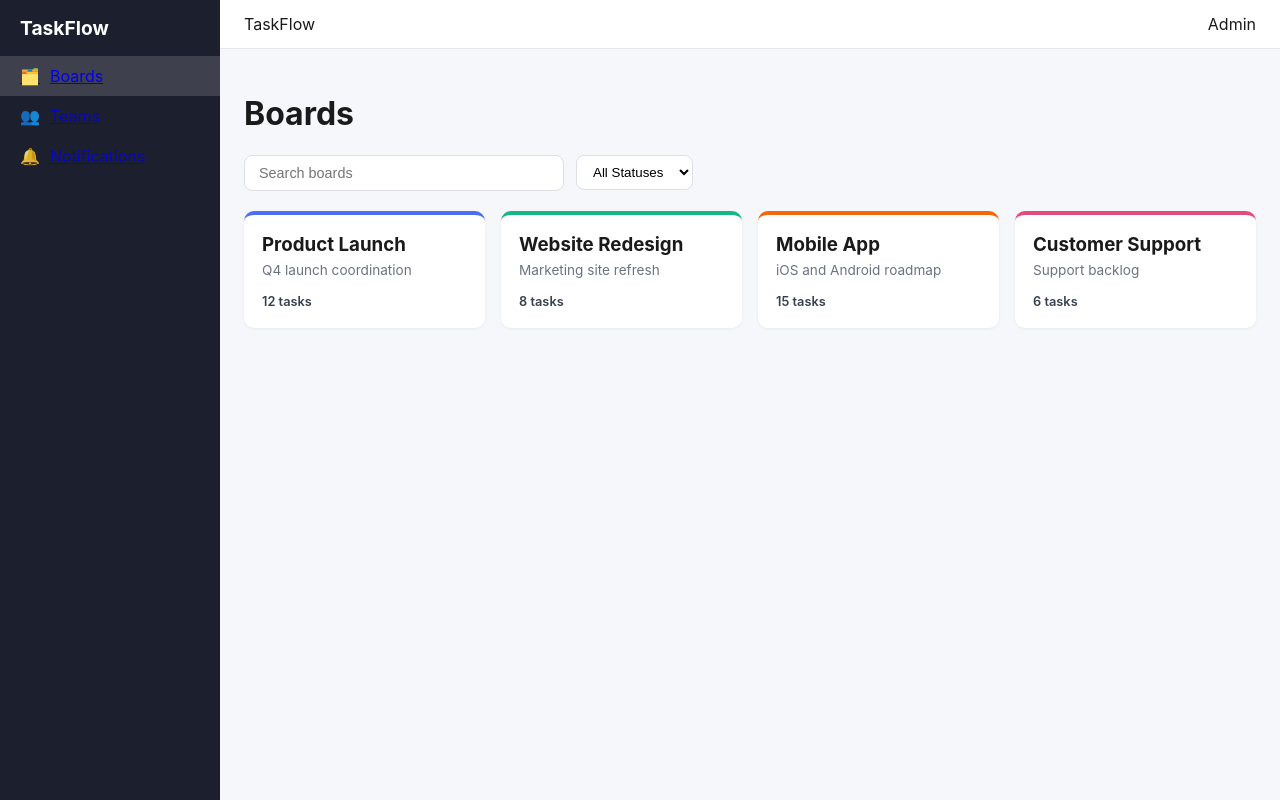
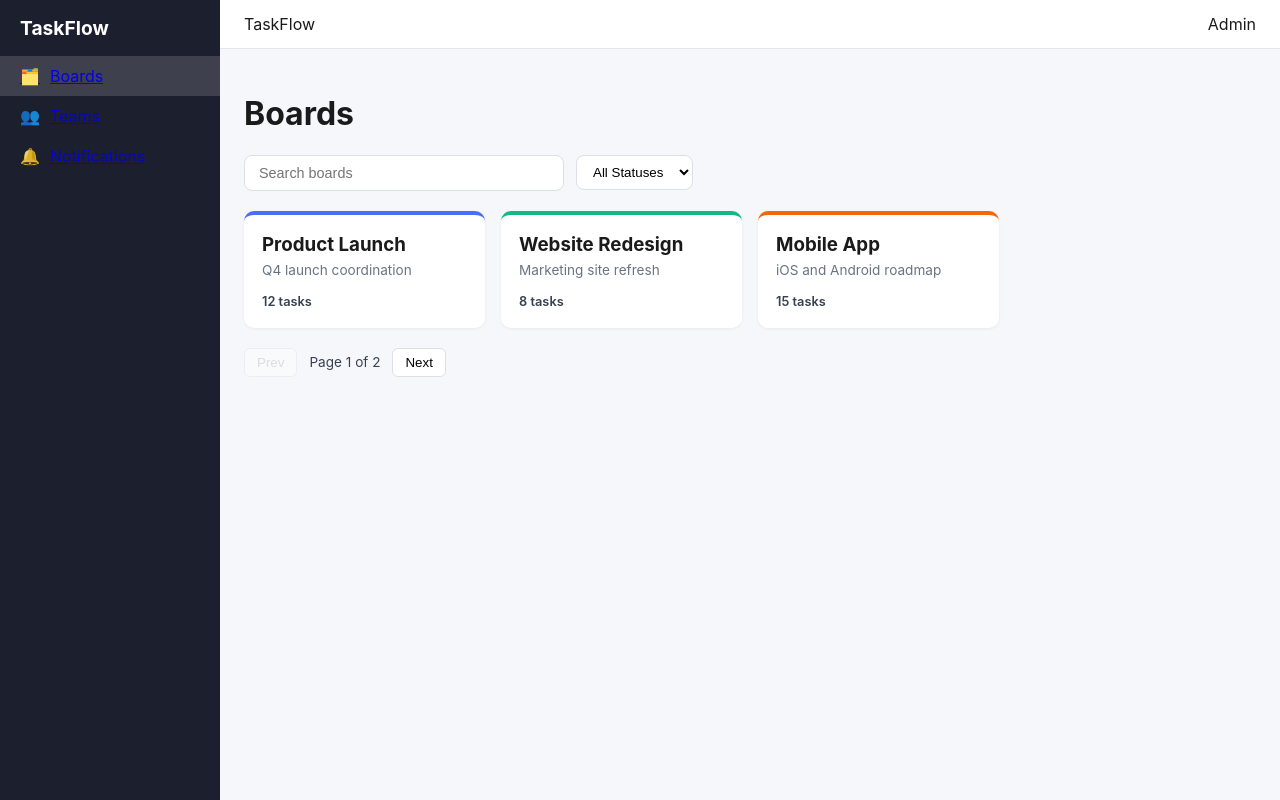
Before and after one commit to Abena9/taskflow, a React (Vite) app: page /login in a window 1280 px wide. Both pictures are taken after typing "name@example.com", "Sample123" into the empty fields and a click on the button "Sign in". Built offline with nearby package versions, Linux system fonts and the light colour scheme.

Commit message:
Add pagination to boards list

```diff
--- /dev/null
+++ b/src/components/Pagination.jsx
@@ -0,0 +1,13 @@
+function Pagination({ page, totalPages, onPageChange }) {
+  if (totalPages <= 1) return null
+
+  return (
+    <div className="pagination">
+      <button disabled={page === 1} onClick={() => onPageChange(page - 1)}>Prev</button>
+      <span>Page {page} of {totalPages}</span>
+      <button disabled={page === totalPages} onClick={() => onPageChange(page + 1)}>Next</button>
+    </div>
+  )
+}
+
+export default Pagination
--- a/src/index.css
+++ b/src/index.css
@@ -470,3 +470,25 @@ a.board-card {
   color: #6b7280;
   margin-top: 4px;
 }
+
+.pagination {
+  display: flex;
+  align-items: center;
+  gap: 12px;
+  margin-top: 20px;
+  font-size: 0.85rem;
+  color: #374151;
+}
+
+.pagination button {
+  padding: 6px 12px;
+  border: 1px solid #dcdfe4;
+  background: #fff;
+  border-radius: 6px;
+  cursor: pointer;
+}
+
+.pagination button:disabled {
+  opacity: 0.4;
+  cursor: not-allowed;
+}
--- a/src/pages/Boards.jsx
+++ b/src/pages/Boards.jsx
@@ -1,13 +1,16 @@
 import { useState, useMemo } from 'react'
 import { boards, boardStatuses } from '../data/boards.js'
-import { Link } from 'react-router-dom'
 import BoardCard from '../components/BoardCard.jsx'
 import SearchBar from '../components/SearchBar.jsx'
 import FilterBar from '../components/FilterBar.jsx'
+import Pagination from '../components/Pagination.jsx'
+
+const PAGE_SIZE = 3
 
 function Boards() {
   const [query, setQuery] = useState('')
   const [status, setStatus] = useState('')
+  const [page, setPage] = useState(1)
 
   const filtered = useMemo(() => {
     const q = query.trim().toLowerCase()
@@ -18,18 +21,29 @@ function Boards() {
     })
   }, [query, status])
 
+  const totalPages = Math.max(1, Math.ceil(filtered.length / PAGE_SIZE))
+  const paged = filtered.slice((page - 1) * PAGE_SIZE, page * PAGE_SIZE)
+
+  function updateFilter(setter) {
+    return (value) => {
+      setter(value)
+      setPage(1)
+    }
+  }
+
   return (
     <div>
       <h1>Boards</h1>
       <div className="toolbar">
-        <SearchBar value={query} onChange={setQuery} placeholder="Search boards" />
-        <FilterBar status={status} onStatusChange={setStatus} statuses={boardStatuses} />
+        <SearchBar value={query} onChange={updateFilter(setQuery)} placeholder="Search boards" />
+        <FilterBar status={status} onStatusChange={updateFilter(setStatus)} statuses={boardStatuses} />
       </div>
       <div className="board-grid">
-        {filtered.map((b) => (
+        {paged.map((b) => (
           <BoardCard key={b.id} board={b} />
         ))}
       </div>
+      <Pagination page={page} totalPages={totalPages} onPageChange={setPage} />
     </div>
   )
 }
```
